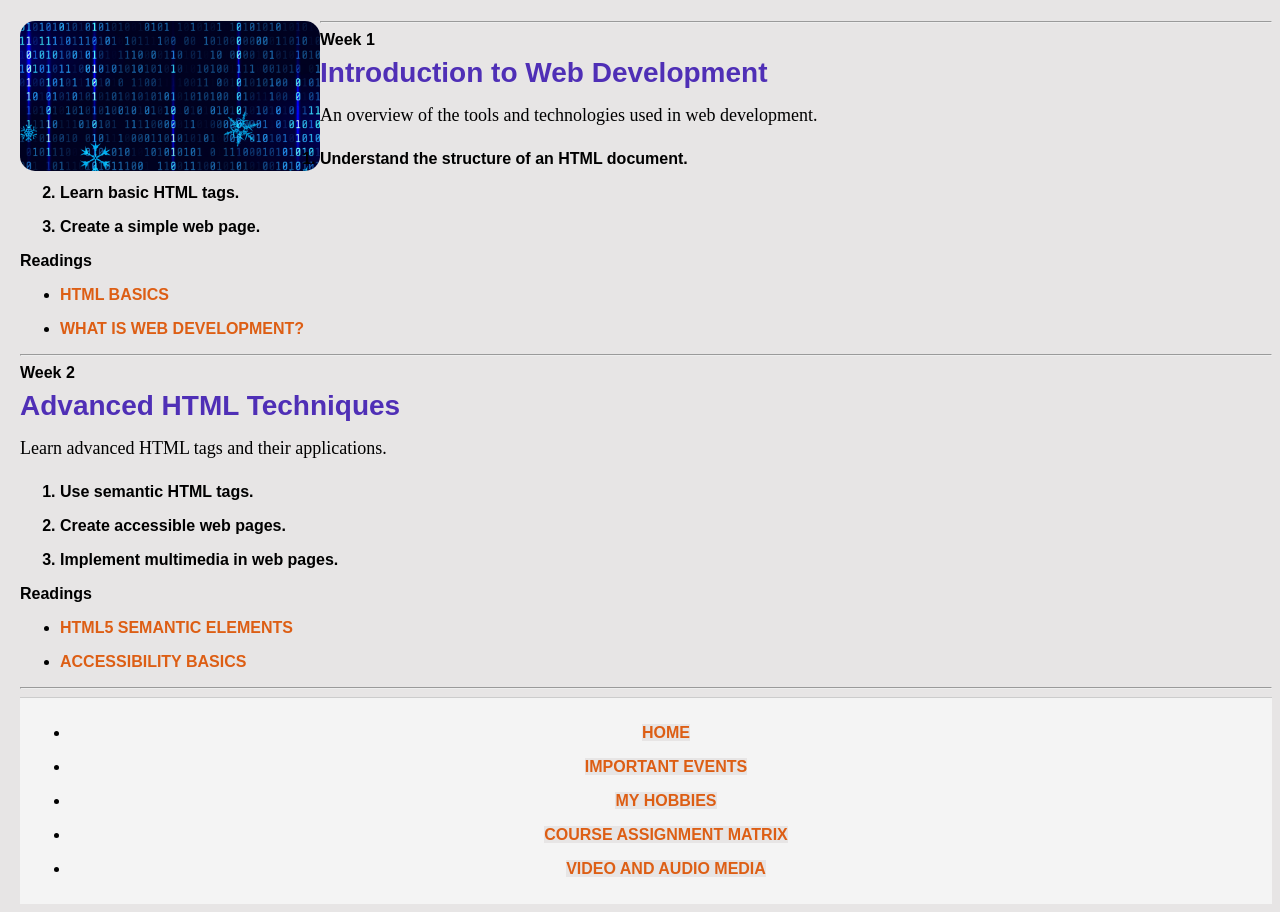
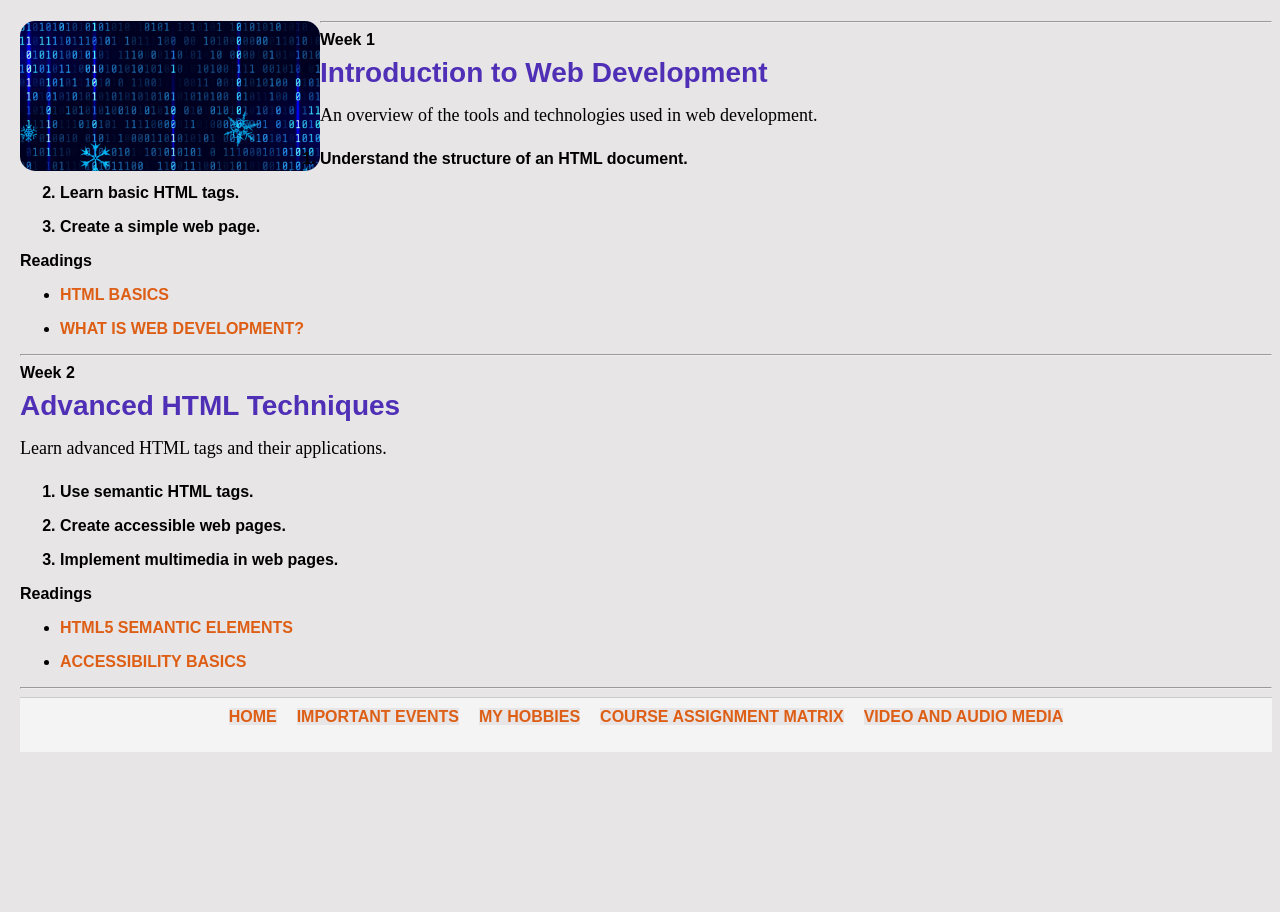
Before and after one commit to dimijimz/Intro-To-Web-Dev-GCU, a plain HTML site: page Topic 3/index.html in a window 1280 px wide. Shown: the part 97-1009 px from the top of the page. After the commit the page ends 857 px from the top, so only its background shows below. Drawn offline with Linux system fonts and the light colour scheme.

Commit message:
Finalized Topic 3 CSS

```diff
--- a/css/mysite.css
+++ b/css/mysite.css
@@ -117,3 +117,24 @@ body {
         margin-bottom: 20px;
         overflow: auto; /* Ensures proper alignment of floated content */
     }
+
+
+    nav ul {
+        list-style-type: none;
+        padding: 0;
+        margin: 0;
+        display: flex;
+        justify-content: center;
+        gap: 20px;
+    }
+    nav ul li {
+        display: inline;
+    }
+
+
+    img {
+    border-radius: 15px;
+    width: 300px;
+    display: block;
+    margin: 20px auto;
+}
```
